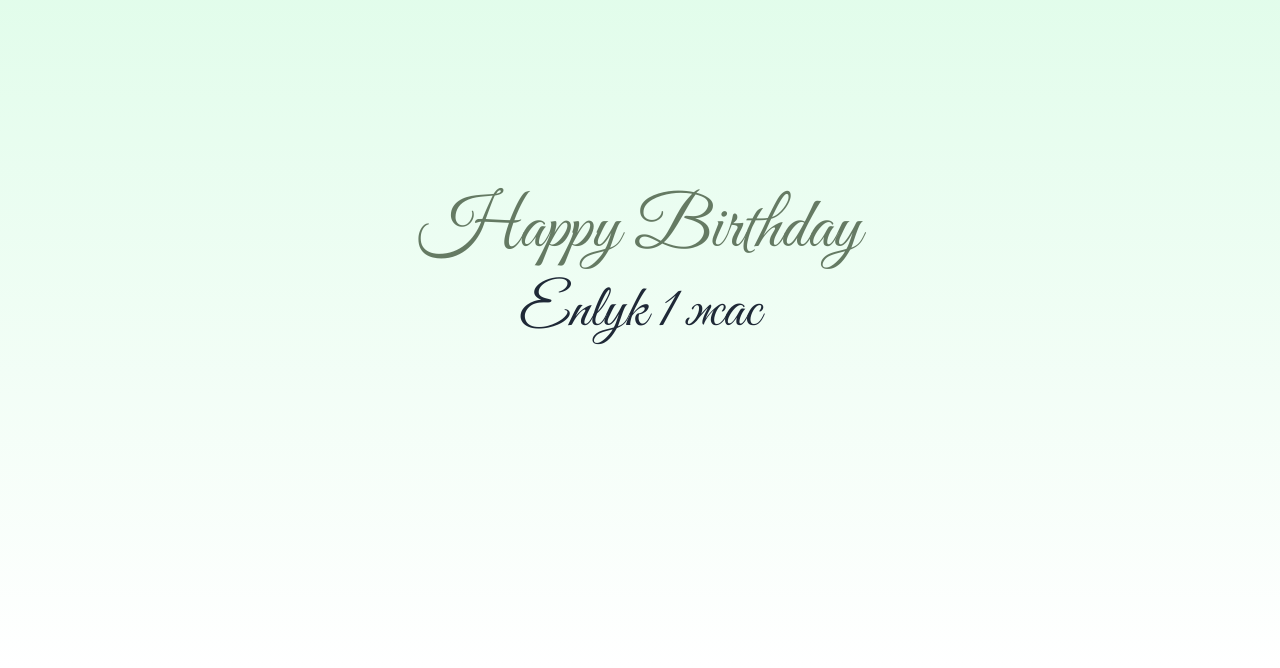
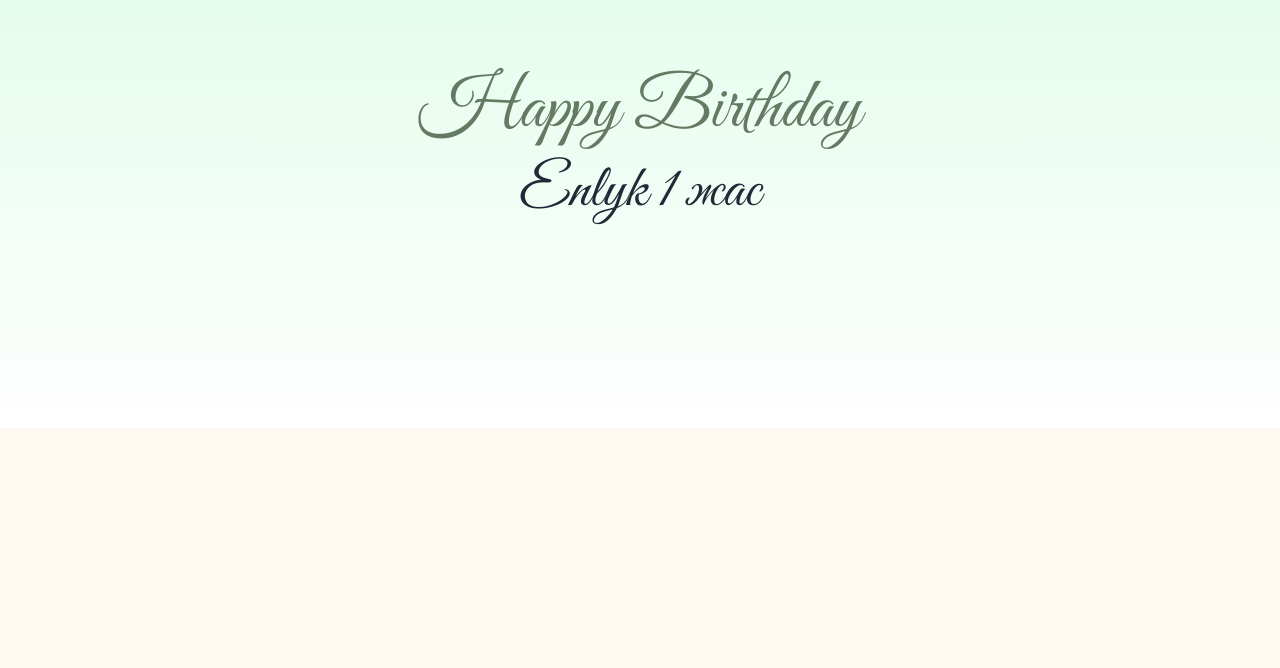
Before and after one commit to Yedil-Nauryzbek/birthday, a plain HTML site: page index.html in a window 1280 px wide. Shown: the part 132-800 px from the top of the page. Drawn offline with nearby package versions, Linux system fonts and the light colour scheme.

Commit message:
index.html

```diff
--- a/index.html
+++ b/index.html
@@ -25,10 +25,12 @@
 </head>
 <body class="text-gray-800 font-sans">
 
-  <!-- Первый экран -->
-  <section class="h-screen flex flex-col justify-center items-center text-center px-4 bg-gradient-to-b from-green-100 to-white">
-    <h1 class="text-5xl md:text-7xl text-[#657a63] great-vibes mb-4">Happy Birthday</h1>
-    <h2 class="text-4xl md:text-6xl text-gray-800 great-vibes">Enlyk 1 жас</h2>
+  <!-- Первый экран (укорочен на ~30%) -->
+  <section class="min-h-[70vh] flex items-center justify-center text-center px-4 bg-gradient-to-b from-green-100 to-white">
+    <div>
+      <h1 class="text-5xl md:text-7xl text-[#657a63] great-vibes mb-4">Happy Birthday</h1>
+      <h2 class="text-4xl md:text-6xl text-gray-800 great-vibes">Enlyk 1 жас</h2>
+    </div>
   </section>
 
   <!-- Второй экран -->
```
